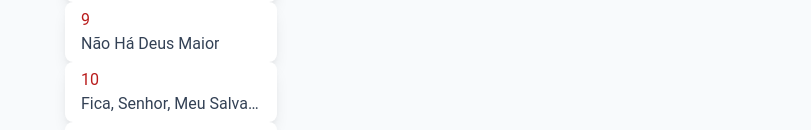
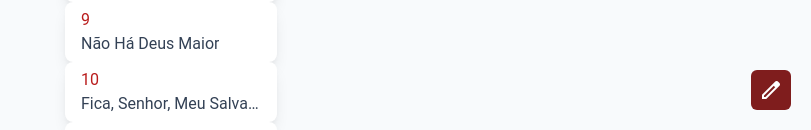
Before and after one commit to thiago-silva-santos/gospeltune, a Nuxt app: page / in a window 1280 px wide. Shown: the part 670-800 px from the top of the page, without its empty margins (469-1280 px from the left). Built offline with nearby package versions, Linux system fonts and the light colour scheme.

Commit message:
Inicia filtragem avançada

```diff
--- /dev/null
+++ b/components/FilterButton.vue
@@ -0,0 +1,24 @@
+<template>
+    <div class="filter_button">
+        <nuxt-link to="/edit">
+            <button>
+                <span class="material-symbols-outlined">
+                    edit
+                </span>
+            </button>
+        </nuxt-link>
+
+    </div>
+</template>
+<script>
+export default {
+
+}
+</script>
+<style lang="css" scoped>
+    .filter_button {
+        @apply absolute rounded-md bg-red-900 text-white p-2 w-10 h-10 hover:bg-red-700 transition ease-in-out delay-100 ;
+        bottom: 20px;
+        right: 20px;
+    }
+</style>
--- a/pages/index.vue
+++ b/pages/index.vue
@@ -1,7 +1,8 @@
 <template>
   <div class="main_page_container">
-    <div class="input_search_container min-w-[280px] md:w-[300px] lg:-w[350px] max-w-[400px] gap-10 flex flex-col">
+    <div class="input_search_container relative min-w-[280px] md:w-[300px] lg:-w[350px] max-w-[400px] gap-10 flex flex-col">
       <input-search @search="onSearch"></input-search>
+      <FilterButton></FilterButton>
     </div>
     <template v-if="!showCorinhos && !showHinosHarpa">
 
@@ -35,7 +36,8 @@ export default {
     return {
       search: "",
       showCorinhos: true,
-      showHinosHarpa: true
+      showHinosHarpa: true,
+      category: ""
     };
   },
   methods: {
@@ -79,7 +81,11 @@ export default {
       }
     },
     searchHinosResults() {
-      const eligibleItems = this.hinosHarpa.filter((item) => item.cifra.length > 0)
+      let eligibleItems = this.hinosHarpa.filter((item) => item.cifra.length > 0)
+      if(this.category.length > 0) {
+        eligibleItems = eligibleItems.filter((item) => item.categoria == this.category )
+      }
+
 
       if (this.search !== '') {
 
```
Also changed, not shown: assets/hinos-harpa-crista.json.
